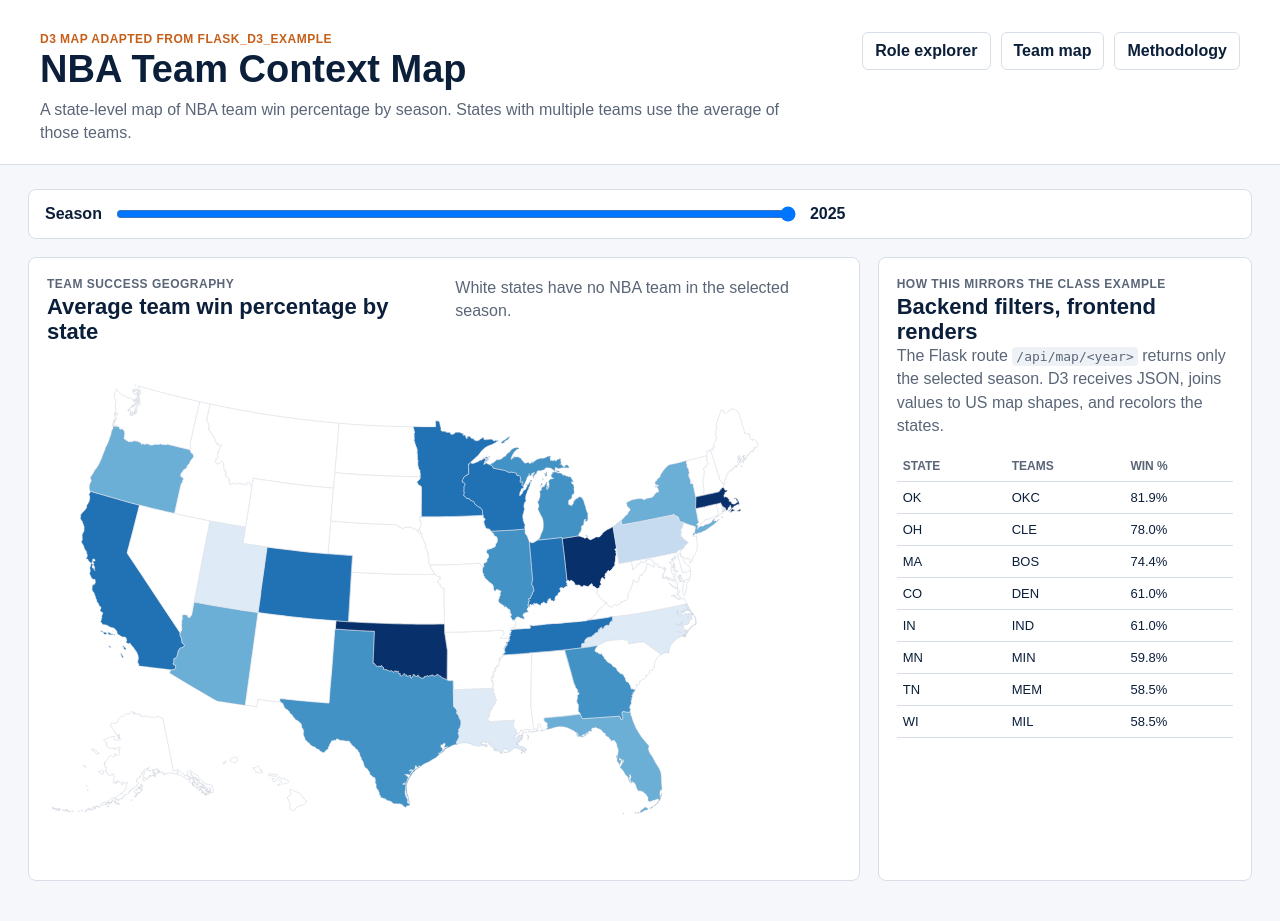
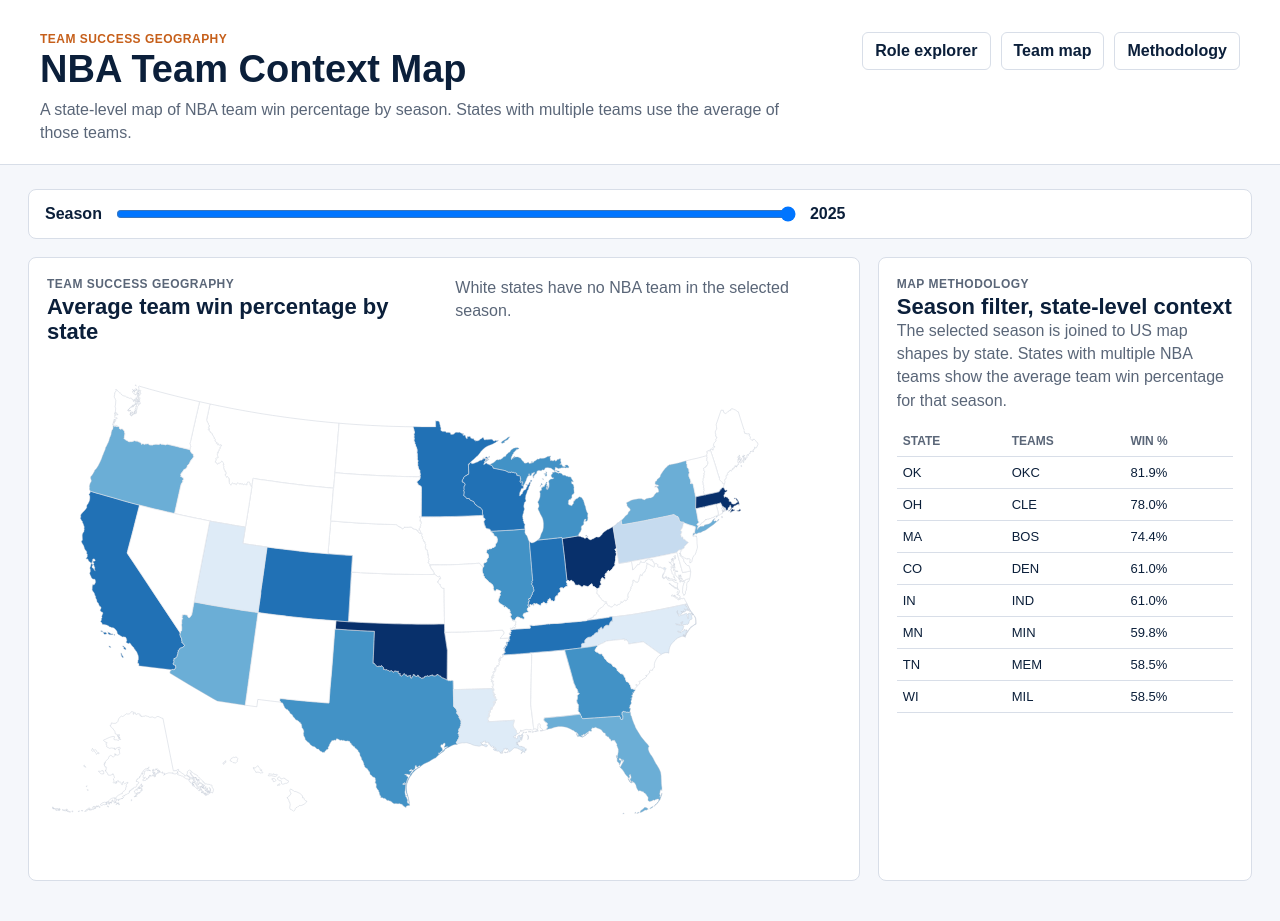
Before and after one commit to kennydolgin/nba-project, a Flask app: page /map in a window 1280 px wide. Shown: the top 921 px of the page. Run offline with Flask 3, Linux system fonts and the light colour scheme.

Commit message:
Remove classroom framing from app copy

```diff
--- a/templates/index.html
+++ b/templates/index.html
@@ -9,7 +9,7 @@
 <body data-static-base="{{ url_for('static', filename='') }}">
   <header class="topbar">
     <div>
-      <p class="eyebrow">DATASCI 209 Final Project Prototype</p>
+      <p class="eyebrow">NBA player role analytics</p>
       <h1>Beyond Points Per Game</h1>
       <p class="lede">Explore NBA player roles through scoring, efficiency, defensive-event production, and team context.</p>
     </div>
--- a/templates/map.html
+++ b/templates/map.html
@@ -9,7 +9,7 @@
 <body data-static-base="{{ url_for('static', filename='') }}">
   <header class="topbar">
     <div>
-      <p class="eyebrow">D3 map adapted from flask_d3_example</p>
+      <p class="eyebrow">Team success geography</p>
       <h1>NBA Team Context Map</h1>
       <p class="lede">A state-level map of NBA team win percentage by season. States with multiple teams use the average of those teams.</p>
     </div>
@@ -40,9 +40,9 @@
       </div>
 
       <aside class="panel insight-panel">
-        <p class="eyebrow">How this mirrors the class example</p>
-        <h2>Backend filters, frontend renders</h2>
-        <p>The Flask route <code>/api/map/&lt;year&gt;</code> returns only the selected season. D3 receives JSON, joins values to US map shapes, and recolors the states.</p>
+        <p class="eyebrow">Map methodology</p>
+        <h2>Season filter, state-level context</h2>
+        <p>The selected season is joined to US map shapes by state. States with multiple NBA teams show the average team win percentage for that season.</p>
         <div id="mapTable"></div>
       </aside>
     </section>
--- a/templates/methodology.html
+++ b/templates/methodology.html
@@ -9,7 +9,7 @@
 <body data-static-base="{{ url_for('static', filename='') }}">
   <header class="topbar">
     <div>
-      <p class="eyebrow">DATASCI 209 Final Project Prototype</p>
+      <p class="eyebrow">NBA player role analytics</p>
       <h1>Methodology</h1>
       <p class="lede">How the project builds player-season comparisons, role labels, similarity matches, win-context benchmarks, and the team map.</p>
     </div>
@@ -170,7 +170,7 @@
         <p class="eyebrow">Map calculation</p>
         <h2>State-level team win percentage</h2>
         <p>The map joins team abbreviations to states. For states with multiple teams in a season, the displayed value is the average win percentage across those teams. States with no NBA team in the selected season are left white.</p>
-        <p>This map is primarily a D3/Flask course-template connection; the main analytical story is the player role comparison.</p>
+        <p>The map gives geographic context for team win percentage, while the main analytical story remains the player role comparison.</p>
       </article>
     </section>
 
```
